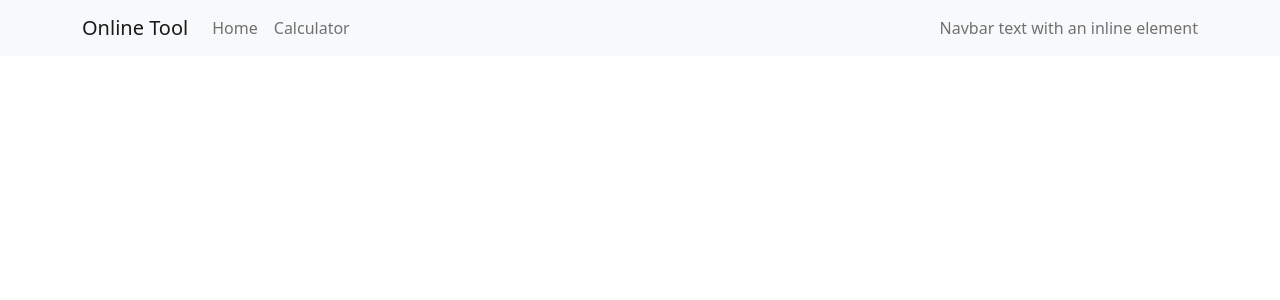
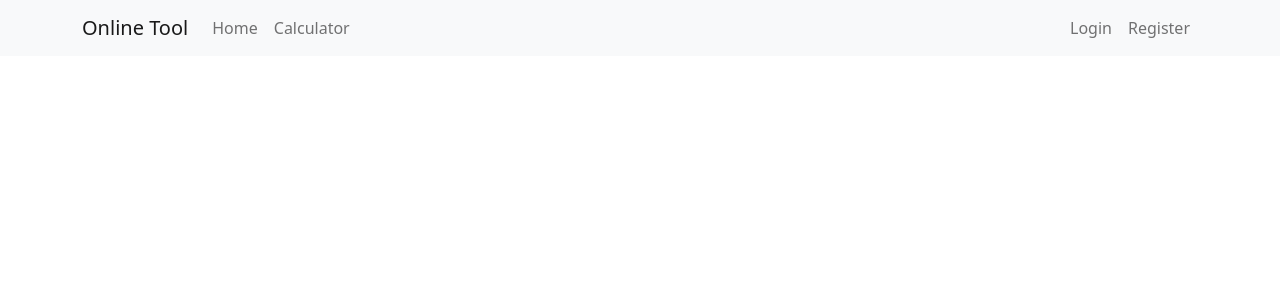
Before and after one commit to Wenqiang-Hu/calculator-app, a React (Create React App) app: page / in a window 1280 px wide. Shown: the top 300 px of the page. Built offline with nearby package versions, Linux system fonts and the light colour scheme.

Commit message:
adding register and login

```diff
--- a/src/components/navBar.jsx
+++ b/src/components/navBar.jsx
@@ -19,9 +19,14 @@ class NavBar extends Component {
                             <a className="nav-link" href="#">Calculator</a>
                         </li>
                     </ul>
-                    <span className="navbar-text">
-                    Navbar text with an inline element
-                    </span>
+                    <ul className="navbar-nav ">
+                        <li className="nav-item active">
+                            <a className="nav-link" href="#">Login</a>
+                        </li>
+                        <li className="nav-item">
+                            <a className="nav-link" href="#">Register</a>
+                        </li>
+                    </ul>
                     </div>
                 </div>
             </nav>
```
